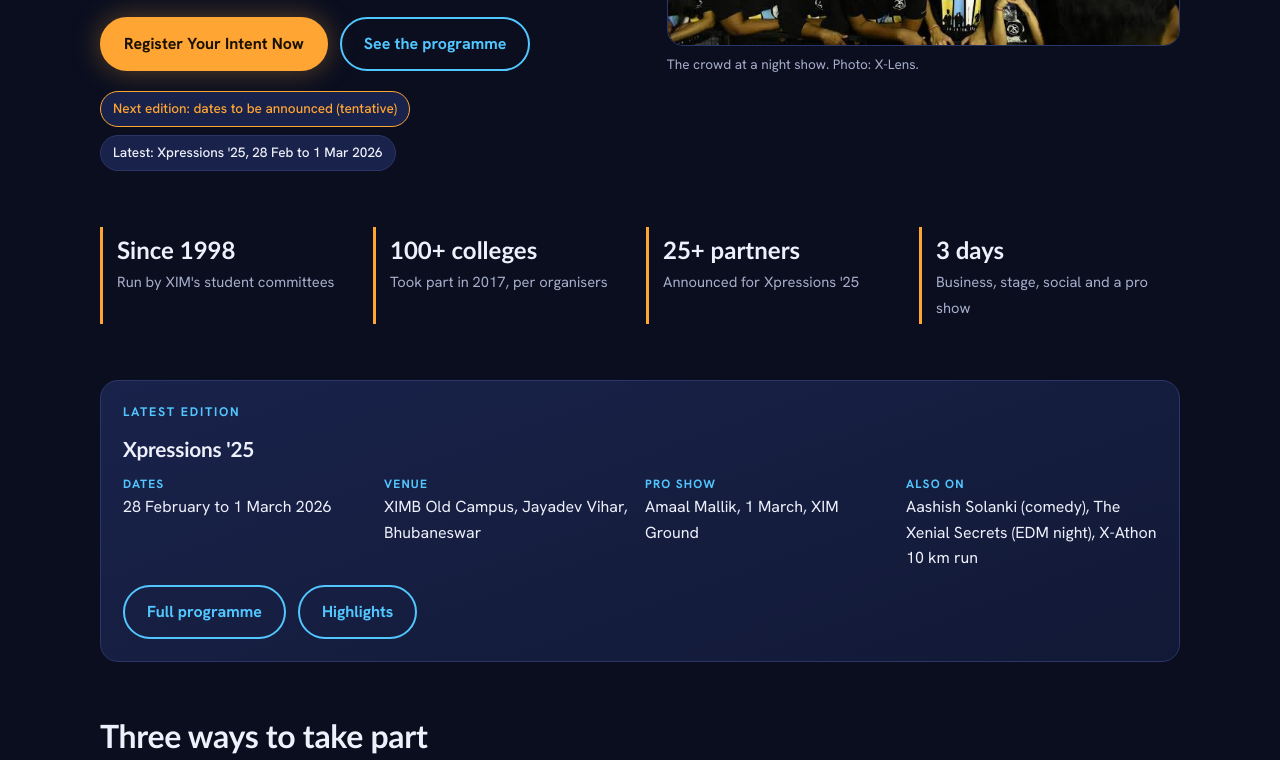
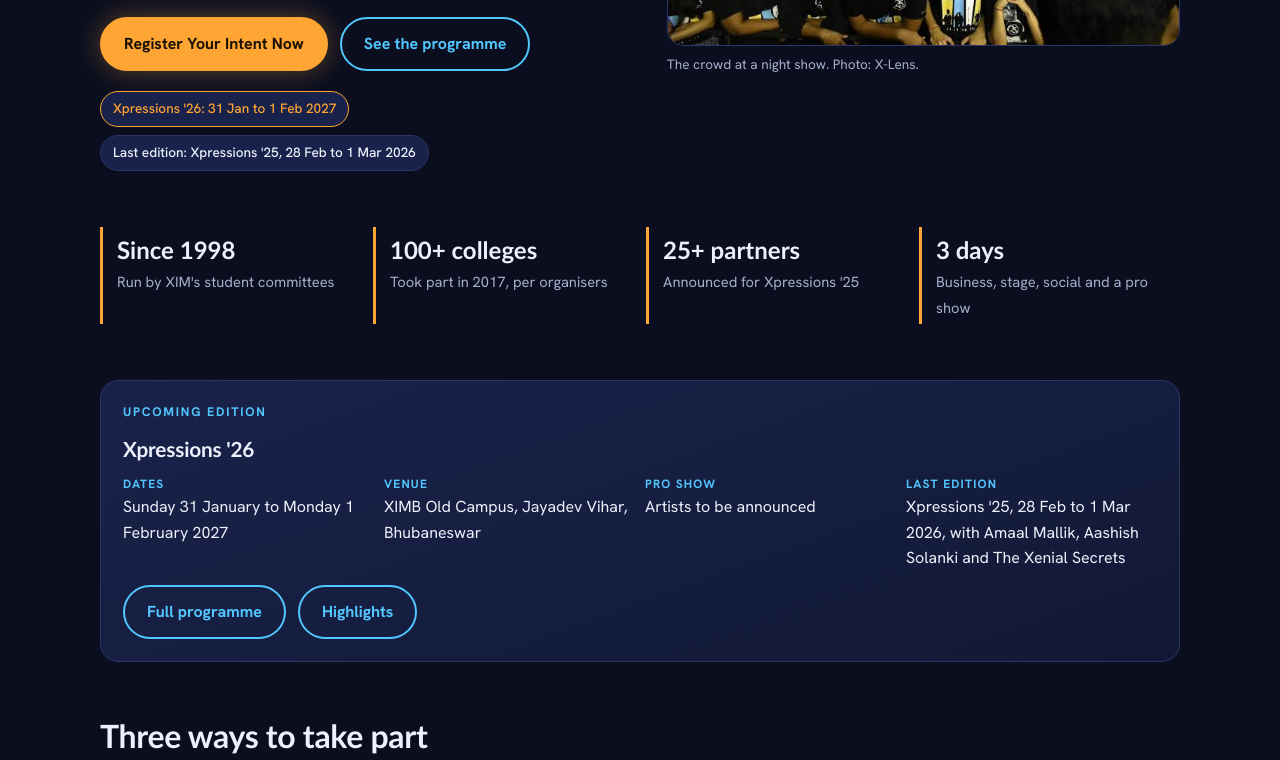
Before and after one commit to Saraswat529/xpressions-microsite, a plain HTML site: page index.html in a window 1280 px wide. Shown: the part 500-1260 px from the top of the page. Drawn offline with Linux system fonts and the light colour scheme; a web font is replaced by a local one.

Commit message:
Update to Xpressions '26: 31 Jan to 1 Feb 2027

```diff
--- a/index.html
+++ b/index.html
@@ -203,7 +203,7 @@ details p { padding-bottom: 16px; color: var(--muted); }
   <header class="site-header">
     <div class="strip" aria-hidden="true"></div>
     <div class="bar">
-      <a class="brand" href="#home" aria-label="Xpressions home">XPRESSIONS <b>'25</b></a>
+      <a class="brand" href="#home" aria-label="Xpressions home">XPRESSIONS <b>'26</b></a>
       <button class="menu-btn" id="menuBtn" type="button" aria-expanded="false" aria-controls="nav">Menu</button>
       <nav class="nav" id="nav" aria-label="Main">
         <a href="#home" data-link="home">Home</a>
@@ -230,8 +230,8 @@ details p { padding-bottom: 16px; color: var(--muted); }
             <a class="btn ghost" href="#programme">See the programme</a>
           </div>
           <div class="chips">
-            <span class="chip tent">Next edition: dates to be announced (tentative)</span>
-            <span class="chip">Latest: Xpressions '25, 28 Feb to 1 Mar 2026</span>
+            <span class="chip tent">Xpressions '26: 31 Jan to 1 Feb 2027</span>
+            <span class="chip">Last edition: Xpressions '25, 28 Feb to 1 Mar 2026</span>
           </div>
         </div>
         <figure class="figure">
@@ -251,13 +251,13 @@ details p { padding-bottom: 16px; color: var(--muted); }
 
       <div class="section">
         <div class="latest">
-          <p class="eyebrow">Latest edition</p>
-          <h2>Xpressions '25</h2>
+          <p class="eyebrow">Upcoming edition</p>
+          <h2>Xpressions '26</h2>
           <dl>
-            <div><dt>Dates</dt><dd>28 February to 1 March 2026</dd></div>
+            <div><dt>Dates</dt><dd>Sunday 31 January to Monday 1 February 2027</dd></div>
             <div><dt>Venue</dt><dd>XIMB Old Campus, Jayadev Vihar, Bhubaneswar</dd></div>
-            <div><dt>Pro show</dt><dd>Amaal Mallik, 1 March, XIM Ground</dd></div>
-            <div><dt>Also on</dt><dd>Aashish Solanki (comedy), The Xenial Secrets (EDM night), X-Athon 10 km run</dd></div>
+            <div><dt>Pro show</dt><dd>Artists to be announced</dd></div>
+            <div><dt>Last edition</dt><dd>Xpressions '25, 28 Feb to 1 Mar 2026, with Amaal Mallik, Aashish Solanki and The Xenial Secrets</dd></div>
           </dl>
           <div class="btn-row"><a class="btn ghost" href="#programme">Full programme</a><a class="btn ghost" href="#highlights">Highlights</a></div>
         </div>
@@ -297,8 +297,8 @@ details p { padding-bottom: 16px; color: var(--muted); }
 
       <div class="section">
         <div class="cta-band">
-          <h2>Be first to know about the next Xpressions</h2>
-          <p>The next edition has not been announced yet. Register your intent now and follow the fest's own channels for the date.</p>
+          <h2>See you at Xpressions '26</h2>
+          <p>Xpressions '26 runs from 31 January to 1 February 2027. Register your intent now and follow the fest's own channels for updates.</p>
           <a class="btn primary" href="#register">Register Your Intent Now</a>
         </div>
       </div>
@@ -353,8 +353,9 @@ details p { padding-bottom: 16px; color: var(--muted); }
           <li><b>2021 edition</b><span>Held online on 19 and 20 Feb 2022, with 11 business, 9 stage and 4 social events.</span></li>
           <li><b>2022 edition</b><span>13 to 15 Jan 2023, back on campus and called the 25th edition by XIMB.</span></li>
           <li><b>Xpressions '25</b><span>28 Feb to 1 Mar 2026, with more than 25 partner brands announced one by one.</span></li>
+          <li><b>Xpressions '26</b><span>31 Jan to 1 Feb 2027.</span></li>
         </ul>
-        <p class="sub">Editions are named for the academic year before they are held, so Xpressions '25 took place in 2026.</p>
+        <p class="sub">Editions are named for the academic year before they are held, so Xpressions '25 took place in 2026 and Xpressions '26 takes place in 2027.</p>
       </div>
     </section>
 
@@ -366,12 +367,12 @@ details p { padding-bottom: 16px; color: var(--muted); }
       <div class="section" style="margin-top: 24px;">
         <div class="notice">
           <strong>Tentative</strong>
-          <p>Dates, schedule and venue for the next edition are tentative until the organising team confirms them. The programme below is Xpressions '25 as announced on the fest's Instagram page, and shows the format to expect.</p>
+          <p>Xpressions '26 runs from Sunday 31 January to Monday 1 February 2027. The detailed schedule is tentative until the organising team confirms it. The programme below is last year's Xpressions '25, and shows the format to expect.</p>
         </div>
       </div>
 
       <div class="section">
-        <h2>Xpressions '25 schedule</h2>
+        <h2>Last year: Xpressions '25 schedule</h2>
         <div class="days">
           <div class="day">
             <h3>Build-up</h3>
@@ -438,7 +439,7 @@ details p { padding-bottom: 16px; color: var(--muted); }
       <div class="section" style="margin-top: 24px;">
         <div class="notice">
           <strong>Tentative</strong>
-          <p>These competitions ran in recent editions. The next edition's list is tentative until the organising team confirms it.</p>
+          <p>These competitions ran in recent editions. The list for Xpressions '26 is tentative until the organising team confirms it.</p>
         </div>
       </div>
 
@@ -496,7 +497,7 @@ details p { padding-bottom: 16px; color: var(--muted); }
 
       <div class="section">
         <h2>Speakers</h2>
-        <div class="card"><p>No speakers have been announced for the next edition <span class="tag">Tentative</span></p></div>
+        <div class="card"><p>No speakers have been announced for Xpressions '26 <span class="tag">Tentative</span></p></div>
       </div>
 
       <div class="section">
@@ -514,12 +515,12 @@ details p { padding-bottom: 16px; color: var(--muted); }
     <section class="page" id="p-register" data-page="register" aria-label="Registration and participation" hidden>
       <p class="eyebrow">Registration and participation</p>
       <h1 style="font-size: clamp(1.8rem, 6vw, 3rem);">Register Your Intent Now</h1>
-      <p class="lead" style="margin-top: 12px;">The next Xpressions has not been announced. Here is how to be ready when it is.</p>
+      <p class="lead" style="margin-top: 12px;">Xpressions '26 is on 31 January and 1 February 2027. Here is how to be ready.</p>
 
       <div class="section" style="margin-top: 24px;">
         <div class="notice">
           <strong>Tentative</strong>
-          <p>Registration details for the next edition, including fees and deadlines, will be confirmed by the organising team.</p>
+          <p>Xpressions '26 runs from 31 January to 1 February 2027. Registration details, including fees and deadlines, will be confirmed by the organising team.</p>
         </div>
       </div>
 
@@ -574,15 +575,15 @@ details p { padding-bottom: 16px; color: var(--muted); }
       <div class="section" style="margin-top: 24px;">
         <div class="faq">
           <details open><summary>What is Xpressions?</summary><p>The annual management and cultural fest of Xavier Institute of Management, Bhubaneswar (XIMB), the flagship school of XIM University. Students run it through the Xpressions Steering Committee (X-Stec) and the Student Executive Council. It has business, stage and social events, and a pro show.</p></details>
-          <details><summary>When is the next Xpressions?</summary><p>The dates have not been announced <span class="tag">Tentative</span> The latest edition, Xpressions '25, ran from 28 February to 1 March 2026. New dates will appear on the fest's Instagram page.</p></details>
-          <details><summary>Why is Xpressions '25 dated 2026?</summary><p>Editions are named for the academic year before they are held, so the '25 edition took place in early 2026.</p></details>
+          <details><summary>When is Xpressions '26?</summary><p>Sunday 31 January to Monday 1 February 2027. The last edition, Xpressions '25, ran from 28 February to 1 March 2026. Updates will appear on the fest's Instagram page.</p></details>
+          <details><summary>Why is Xpressions '26 held in 2027?</summary><p>Editions are named for the academic year before they are held, so the '25 edition took place in early 2026 and the '26 edition takes place in early 2027.</p></details>
           <details><summary>Where is it held?</summary><p>At XIM University's Old Campus (XIMB), Xavier Square, Jayadev Vihar, Bhubaneswar 751013.</p></details>
           <details><summary>Who can take part?</summary><p>Students from colleges across the country take part in the competitions. In 2017 the organisers said students from more than 100 colleges join each year. Eligibility for each event is announced with its rules <span class="tag">Tentative</span></p></details>
           <details><summary>How do I register?</summary><p>See the <a href="#register">Register page</a>. For '25, run events used a QR sign-up and show entry used physical passes or an emailed QR code.</p></details>
-          <details><summary>What does it cost?</summary><p>Fees for the next edition will be announced with registrations <span class="tag">Tentative</span></p></details>
+          <details><summary>What does it cost?</summary><p>Fees for Xpressions '26 will be announced with registrations <span class="tag">Tentative</span></p></details>
           <details><summary>Can I enter a show without a pass?</summary><p>At Xpressions '25 you needed a physical pass or an emailed QR code. Entry was once only, with no re-entry, and gates for the comedy show closed at 6:00 pm sharp.</p></details>
           <details><summary>Can I record the shows?</summary><p>Recording of any kind was banned during the comedy show at Xpressions '25.</p></details>
-          <details><summary>Where can I stay?</summary><p>Accommodation details will be shared with the next edition's announcement <span class="tag">Tentative</span></p></details>
+          <details><summary>Where can I stay?</summary><p>Accommodation details for Xpressions '26 will be shared closer to the fest <span class="tag">Tentative</span></p></details>
           <details><summary>How can my company become a partner?</summary><p>Message the fest on Instagram. Xpressions '25 had more than 25 partners, from banking and food to hospitality and entertainment.</p></details>
         </div>
       </div>
```
